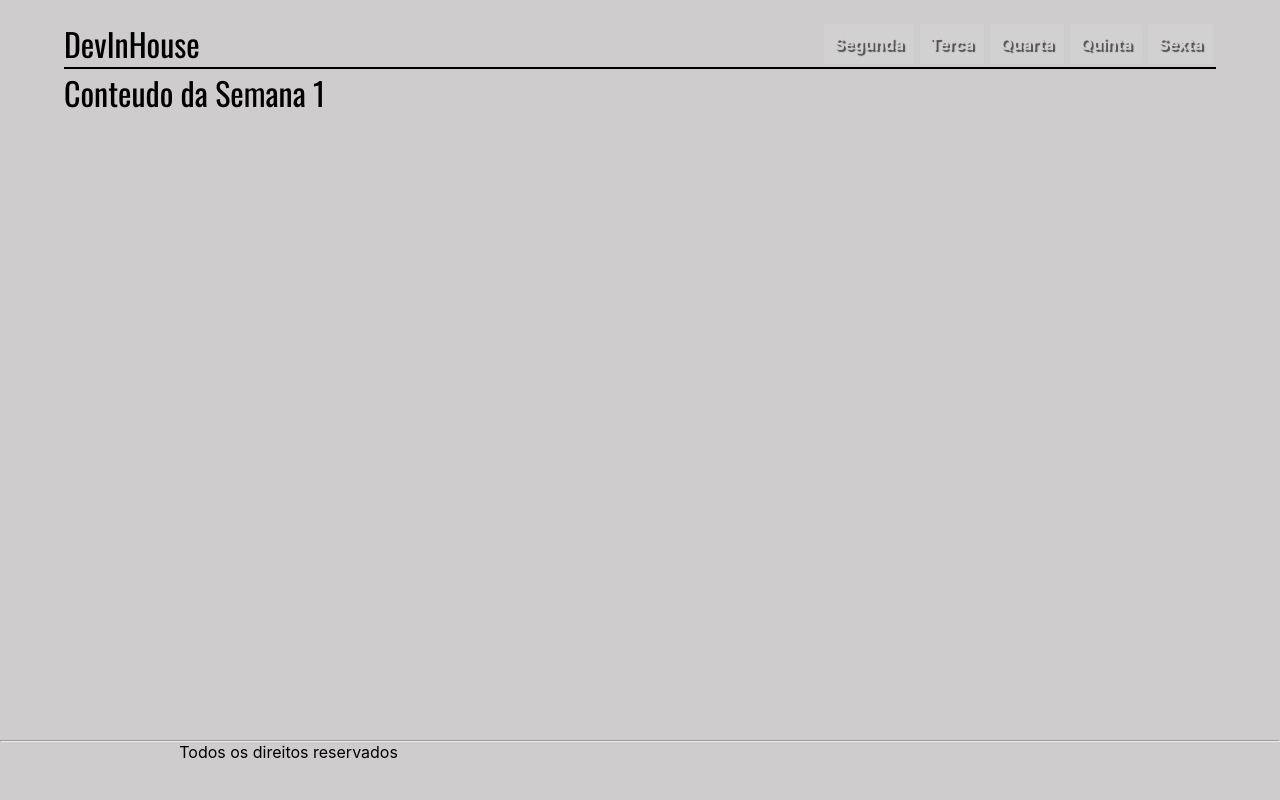
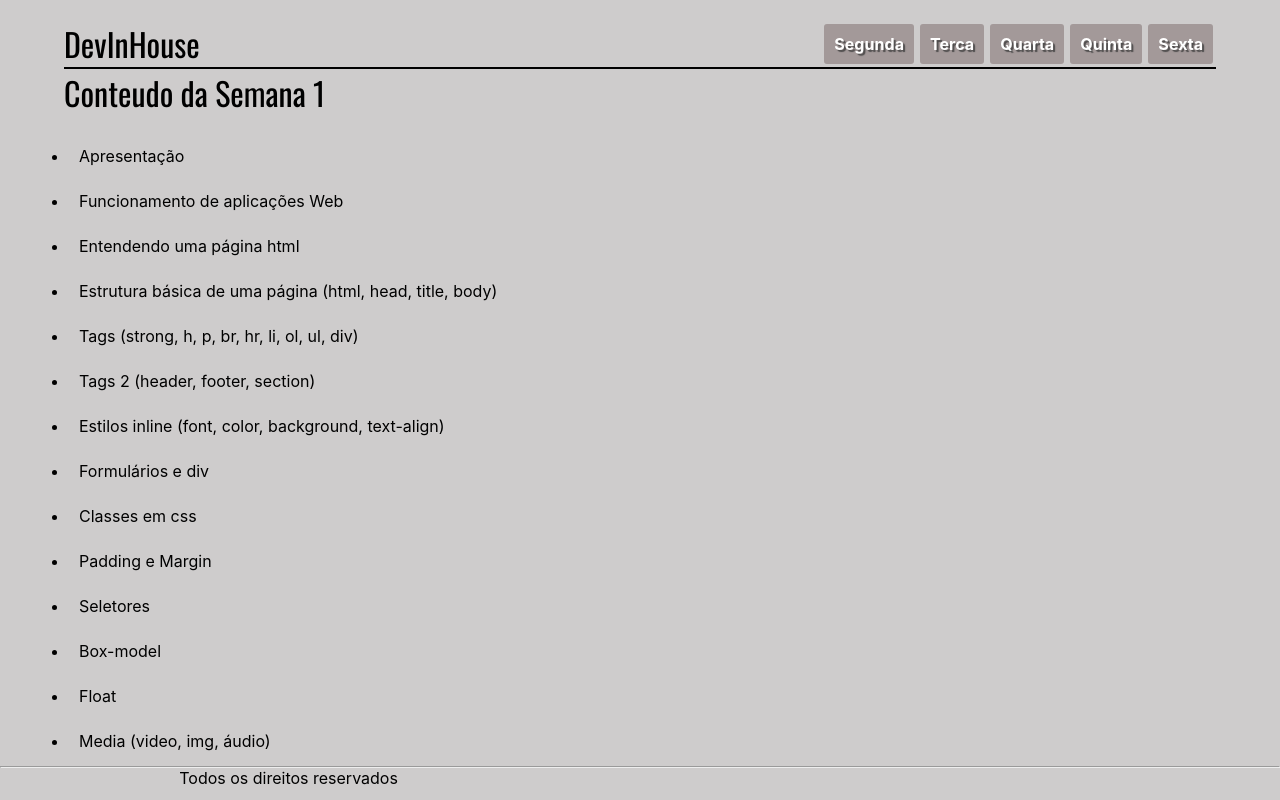
Before and after one commit to meirelesdev/devinhouse-react, a React (Create React App) app: page /semana/1 in a window 1280 px wide. Built offline with nearby package versions, Linux system fonts and the light colour scheme.

Commit message:
Adicionando conteudo das aulas de todas as semanas

```diff
--- a/src/data/conteudo-semanas-aulas.js
+++ b/src/data/conteudo-semanas-aulas.js
@@ -1,177 +1,369 @@
 export const content = {
     conteudo: {
         semana1: {
-            conteudo: [],
+            conteudo: [
+                'Apresentação',
+                'Funcionamento de aplicações Web',
+                'Entendendo uma página html',
+                'Estrutura básica de uma página (html, head, title, body)',
+                'Tags (strong, h, p, br, hr, li, ol, ul, div)',
+                'Tags 2 (header, footer, section)',
+                'Estilos inline (font, color, background, text-align)',
+                'Formulários e div',
+                'Classes em css',
+                'Padding e Margin',
+                'Seletores',
+                'Box-model',
+                'Float',
+                'Media (video, img, áudio)'
+            ],
             dias: {
                 segunda: {
                     exercicios: true,
-                    conteudo: []
+                    conteudo: [
+                        'Apresentação',
+                        'Funcionamento de aplicações Web',
+                        'Entendendo uma página html']
                 },
                 terca: {
                     exercicios: false,
-                    conteudo: []
+                    conteudo: [
+                        'Estrutura básica de uma página (html, head, title, body)',
+                        'Tags (strong, h, p, br, hr, li, ol, ul, div)',
+                        'Tags 2 (header, footer, section)',
+                        'Estilos inline (font, color, background, text-align)'
+                    ]
                 },
                 quarta: {
                     exercicios: false,
-                    conteudo: []
+                    conteudo: [
+                        'Formulários e div',
+                        'Classes em css',
+                        'Padding e Margin']
                 },
                 quinta: {
                     exercicios: false,
-                    conteudo: []
+                    conteudo: [
+                        'Seletores',
+                        'Box-model',
+                        'Float',
+                        'Media (video, img, áudio)'
+                    ]
                 },
                 sexta: {
                     exercicios: false,
-                    conteudo: []
+                    conteudo: ['Tira duvidas']
                 },
             }
         },
         semana2: {
-            conteudo: [],
+            conteudo: [
+                'Fluxos e Processos',
+                'Variáveis e tipos de dados',
+                'Integração html/js',
+                'Operadores lógicos',
+                'Estruturas condicionais',
+                'integração entre html e js',
+                'Estruturas de repetição',
+                'integração entre html e js',
+                'Funções',
+                'integração entre html e js'
+            ],
             dias: {
                 segunda: {
-                    exercicios: true,
-                    conteudo: []
+                    exercicios: false,
+                    conteudo: [
+                        'Fluxos e Processos',
+                        'Variáveis e tipos de dados',
+                        'Integração html/js'
+                    ]
                 },
                 terca: {
                     exercicios: false,
-                    conteudo: []
+                    conteudo: [
+                        'Operadores lógicos',
+                        'Estruturas condicionais',
+                        'integração entre html e js'
+                    ]
                 },
                 quarta: {
                     exercicios: false,
-                    conteudo: []
+                    conteudo: [
+                        'Estruturas de repetição',
+                        'integração entre html e js'
+                    ]
                 },
                 quinta: {
                     exercicios: false,
-                    conteudo: []
+                    conteudo: [
+                        'Funções',
+                        'integração entre html e js'
+                    ]
                 },
                 sexta: {
                     exercicios: false,
-                    conteudo: []
+                    conteudo: ['Tira duvidas']
                 }
             }
         },
         semana3: {
-            conteudo: [],
+            conteudo: [
+                'DOM',
+                'Manipulação do DOM',
+                'As aulas de Terça e Quarta possiem o mesmo conteudo devido ao Desafio',
+                'Eventos',
+                'Kanban',
+                'localStorage'
+            ],
             dias: {
                 segunda: {
                     exercicios: true,
-                    conteudo: []
+                    conteudo: [
+                        'Kanban',
+                        'localStorage'
+                    ]
                 },
                 terca: {
                     exercicios: false,
-                    conteudo: []
+                    conteudo: [
+                        'DOM',
+                        'Manipulação do DOM',
+                        'Eventos'
+                    ]
                 },
                 quarta: {
                     exercicios: false,
-                    conteudo: []
+                    conteudo: [
+                        'DOM',
+                        'Manipulação do DOM',
+                        'Eventos'
+                    ]
                 },
                 quinta: {
                     exercicios: false,
-                    conteudo: []
+                    conteudo: [
+                        'JSON',
+                        'Interval',
+                        'Timeout'
+                    ]
                 },
                 sexta: {
                     exercicios: false,
-                    conteudo: []
+                    conteudo: ['Tira duvidas']
                 },
             }
         },
         semana4: {
-            conteudo: [],
+            conteudo: [
+                'Flexbox',
+            ],
             dias: {
                 segunda: {
                     exercicios: true,
-                    conteudo: []
+                    conteudo: [
+                        'Flexbox',
+                        'Resolução de exercícios',
+                        'Criação de página utilizando conceitos de HTML, CSS e Flexbox',
+                        'Finalizar lista de exercícios',
+                        'Git',
+                        'Github',
+                        'Criação de um site portfólio com conceitos de flexbox',
+                        'Entendendo o git por linha de comando',
+                        'Principais comandos a serem utilizados',
+                        'Gitflow',
+                        'Criação de repositório no Github',
+                        'GitHub Desktop'
+                    ]
                 },
                 terca: {
                     exercicios: false,
-                    conteudo: []
+                    conteudo: [
+                        'Resolução de exercícios',
+                        'Criação de página utilizando conceitos de HTML, CSS e Flexbox'
+                    ]
                 },
                 quarta: {
                     exercicios: false,
-                    conteudo: []
+                    conteudo: [
+                        'Finalizar lista de exercícios',
+                        'Git',
+                        'Github',
+                        'Criação de um site portfólio com conceitos de flexbox'
+                    ]
                 },
                 quinta: {
                     exercicios: false,
-                    conteudo: []
+                    conteudo: [
+                        'Entendendo o git por linha de comando',
+                        'Principais comandos a serem utilizados',
+                        'Gitflow',
+                        'Criação de repositório no Github',
+                        'GitHub Desktop'
+                    ]
                 },
                 sexta: {
                     exercicios: false,
-                    conteudo: []
+                    conteudo: ['Tira duvidas']
                 },
             }
         },
         semana5: {
-            conteudo: [],
+            conteudo: [
+                'ECMAScript',
+                'Escopo',
+                'forEach',
+                'map',
+                'filter',
+                'Spread e Rest operators',
+                'Destructuring',
+                'Arrow Functions',
+                'Template Strings',
+                'Classes & Objetos',
+                'Programação Orientada a Objetos',
+                'Encapsulamento & Closures',
+                'Resolução de exercícios'
+            ],
             dias: {
                 segunda: {
                     exercicios: true,
-                    conteudo: []
+                    conteudo: [
+                        'ECMAScript',
+                        'Escopo',
+                        'forEach',
+                        'map',
+                        'filter'
+                    ]
                 },
                 terca: {
                     exercicios: false,
-                    conteudo: []
+                    conteudo: [
+                        'Spread e Rest operators',
+                        'Destructuring',
+                        'Arrow Functions',
+                        'Template Strings'
+                    ]
                 },
                 quarta: {
                     exercicios: false,
-                    conteudo: []
+                    conteudo: [
+                        'Classes & Objetos',
+                        'Programação Orientada a Objetos',
+                        'Encapsulamento & Closures'
+                    ]
                 },
                 quinta: {
                     exercicios: false,
-                    conteudo: []
+                    conteudo: ['Resolução de exercícios']
                 },
                 sexta: {
                     exercicios: false,
-                    conteudo: []
+                    conteudo: ['Tira duvidas']
                 },
             }
         },
         semana6: {
-            conteudo: [],
+            conteudo: [
+                'Revisão de Array.forEach',
+                'Revisão de Array.map',
+                'Revisão de Array.filter',
+                'Um pouquinho de Orientação a Objetos',
+                'Classes, estado e comportamento',
+                'Encapsulamento, getters e setters',
+                'Módulos javascript',
+                'Import e export',
+                'Desenvolver o Housebook'
+            ],
             dias: {
                 segunda: {
                     exercicios: true,
-                    conteudo: []
+                    conteudo: [
+                        'Revisão de Array.forEach',
+                        'Revisão de Array.map',
+                        'Revisão de Array.filter'
+                    ]
                 },
                 terca: {
                     exercicios: false,
-                    conteudo: []
+                    conteudo: [
+                        'Um pouquinho de Orientação a Objetos',
+                        'Classes, estado e comportamento',
+                        'Encapsulamento, getters e setters'
+                    ]
                 },
                 quarta: {
                     exercicios: false,
-                    conteudo: []
+                    conteudo: [
+                        'Módulos javascript',
+                        'Import e export'
+                    ]
                 },
                 quinta: {
                     exercicios: false,
-                    conteudo: []
+                    conteudo: [
+                        'Desenvolver o Housebook'
+                    ]
                 },
                 sexta: {
                     exercicios: false,
-                    conteudo: []
+                    conteudo: ['Tira Duvidas']
                 },
             }
         },
         semana7: {
-            conteudo: [],
+            conteudo: [
+                'Execução síncrona x assíncrona',
+                'Web browser features (recursos do navegador)',
+                'Call stack (pilha de execução) e Callback queue (fila de callback)',
+                'Definição de Promise',
+                'Callback hell',
+                'Métodos.then() e.catch()',
+                'Métodos de classe - Promise.all, Promise.allSettled',
+                'Fetch',
+                'Revisão de Promises',
+                'Sintaxe do async / await',
+                'Fetch',
+                'Destructuring',
+                'Operador rest - (...rest)',
+                'Operador spread - { ...objeto } e [ ... array ]'
+            ],
             dias: {
                 segunda: {
-                    exercicios: true,
-                    conteudo: []
+                    exercicios: false,
+                    conteudo: [
+                        'Execução síncrona x assíncrona',
+                        'Web browser features (recursos do navegador)',
+                        'Call stack (pilha de execução) e Callback queue (fila de callback)'
+                    ]
                 },
                 terca: {
                     exercicios: false,
-                    conteudo: []
+                    conteudo: [
+                        'Definição de Promise',
+                        'Callback hell',
+                        'Métodos.then() e.catch()',
+                        'Métodos de classe - Promise.all, Promise.allSettled',
+                        'Fetch'
+                    ]
                 },
                 quarta: {
                     exercicios: false,
-                    conteudo: []
+                    conteudo: [
+                        'Revisão de Promises',
+                        'Sintaxe do async / await',
+                        'Fetch'
+                    ]
                 },
                 quinta: {
                     exercicios: false,
-                    conteudo: []
+                    conteudo: [
+                        'Destructuring',
+                        'Operador rest - (...rest)',
+                        'Operador spread - { ...objeto } e [ ... array ]'
+                    ]
                 },
                 sexta: {
                     exercicios: false,
-                    conteudo: []
+                    conteudo: ['Tira duvidas']
                 },
             }
         },
```
